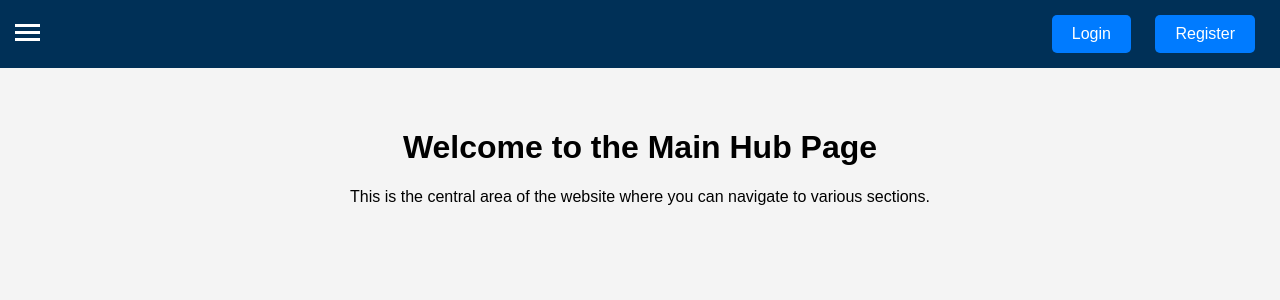
After one commit to Bossixd/cs2340-poketrade, a Django app: page /pokehub/hub/ in a window 1280 px wide. The commit adds this page. Shown: the top 300 px of the page. Run offline with Django 5.2, Linux system fonts and the light colour scheme.

Commit message:
Implemented a landing page that directs users to the main pokehub page. Also made pokemon generate page not accessible to unauthorized users.

```diff
--- /dev/null
+++ b/landing/urls.py
@@ -0,0 +1,7 @@
+from django.urls import path
+from . import views
+
+app_name = "landing"
+urlpatterns = [
+    path('', views.landing_page, name='landing_page'),
+]
--- /dev/null
+++ b/landing/views.py
@@ -0,0 +1,4 @@
+from django.shortcuts import render
+
+def landing_page(request):
+    return render(request, 'landing/landing_page.html')
--- /dev/null
+++ b/pokehub/templates/pokehub/hub.html
@@ -0,0 +1,133 @@
+<!DOCTYPE html>
+<html lang="en">
+<head>
+  <meta charset="UTF-8">
+  <meta name="viewport" content="width=device-width, initial-scale=1.0">
+  <title>Main Hub</title>
+  {% load static %}
+  <style>
+    /* Ensure padding and borders are part of the element's total width */
+    * {
+      box-sizing: border-box;
+    }
+    body {
+      margin: 0;
+      padding: 0;
+      font-family: Arial, sans-serif;
+      background: #f4f4f4;
+    }
+    /* Header styling with full width */
+    header {
+      background: #003057;
+      color: #fff;
+      padding: 15px;
+      display: flex;
+      justify-content: space-between;
+      align-items: center;
+      width: 100%;
+    }
+    header a {
+      text-decoration: none;
+      margin: 0 10px;
+    }
+    /* Styling for authentication buttons */
+    .logout {
+      font-size: 1rem;
+      padding: 10px 20px;
+      background: #007bff;
+      border: none;
+      border-radius: 5px;
+      color: #fff;
+      cursor: pointer;
+    }
+    .logout:hover {
+      background: #0056b3;
+    }
+    /* Main content styling */
+    main {
+      padding: 40px;
+      text-align: center;
+    }
+    /* Hamburger Dropdown Styles */
+    .dropdown {
+      position: relative;
+      display: inline-block;
+    }
+    .dropbtn {
+      background: none;
+      border: none;
+      cursor: pointer;
+      outline: none;
+      padding: 0;
+      margin: 0;
+    }
+    .hamburger .bar {
+      width: 25px;
+      height: 3px;
+      background-color: #fff;
+      margin: 4px 0;
+    }
+    .dropdown-content {
+      display: none;
+      position: absolute;
+      top: 100%;      /* Position below the button */
+      left: 0;        /* Align to left edge */
+      background-color: #fff;
+      min-width: 160px;
+      box-shadow: 0px 8px 16px rgba(0, 0, 0, 0.2);
+      z-index: 1;
+    }
+    .dropdown-content a {
+      color: #003057;
+      padding: 12px 16px;
+      text-decoration: none;
+      display: block;
+    }
+    .dropdown-content a:hover {
+      background-color: #ddd;
+    }
+    /* Show dropdown on hover */
+    .dropdown:hover .dropdown-content {
+      display: block;
+    }
+  </style>
+</head>
+<body>
+  <header>
+    <!-- Hamburger Dropdown Menu -->
+    <div class="dropdown">
+      <button class="dropbtn">
+        <div class="hamburger">
+          <div class="bar"></div>
+          <div class="bar"></div>
+          <div class="bar"></div>
+        </div>
+      </button>
+      <div class="dropdown-content">
+        <a href="/pokemon/list">pokemonlist</a>
+      </div>
+    </div>
+
+    <!-- Authentication Controls -->
+    <div>
+      {% if authenticated %}
+        <a href="{% url 'auths:logout' %}">
+          <button type="button" class="logout">Logout</button>
+        </a>
+      {% else %}
+        <a href="{% url 'auths:login' %}">
+          <button type="button" class="logout">Login</button>
+        </a>
+        <a href="{% url 'auths:register' %}">
+          <button type="button" class="logout">Register</button>
+        </a>
+      {% endif %}
+    </div>
+  </header>
+
+  <main>
+    <h1>Welcome to the Main Hub Page</h1>
+    <p>This is the central area of the website where you can navigate to various sections.</p>
+  </main>
+</body>
+</html>
--- /dev/null
+++ b/pokehub/urls.py
@@ -0,0 +1,7 @@
+from django.urls import path
+from . import views
+
+app_name = "pokehub"
+urlpatterns = [
+    path('hub/', views.main, name='hub'),
+]
--- /dev/null
+++ b/pokehub/views.py
@@ -0,0 +1,7 @@
+from django.shortcuts import render
+
+from auths.views import login
+
+# Create your views here.
+def main(request):
+    return render(request, 'pokehub/hub.html')
--- a/pokemon/urls.py
+++ b/pokemon/urls.py
@@ -5,4 +5,6 @@ app_name = "pokemon"
 urlpatterns = [
     path("list/", views.list, name="list"),
     path("generate/", views.generate, name="generate"),
+    path("generate/create/", views.generate_create, name="generate_create"),
+
 ]
--- a/poketrader/settings.py
+++ b/poketrader/settings.py
@@ -39,7 +39,9 @@ INSTALLED_APPS = [
     "django.contrib.messages",
     "django.contrib.staticfiles",
     "pokemon",
-    "auths"
+    "auths",
+    "landing",
+    "pokehub"
 ]
 
 MIDDLEWARE = [
--- a/poketrader/urls.py
+++ b/poketrader/urls.py
@@ -22,4 +22,6 @@ urlpatterns = [
     path("admin/", admin.site.urls),
     path("auths/", include("auths.urls")),
     path("pokemon/", include("pokemon.urls")),
+    path("landing/", include("landing.urls")),
+    path("pokehub/", include("pokehub.urls")),
 ]
```
Also changed, not shown: auths/views.py (+21 -1 lines), landing/templates/landing/landing_page.html (added, +113 -0 lines), pokemon/templates/pokemon/create.html (added, +15 -0 lines), pokemon/templates/pokemon/generate.html (+9 -35 lines), pokemon/views.py (+41 -2 lines), db.sqlite3, pokehub/__init__.py (added).
